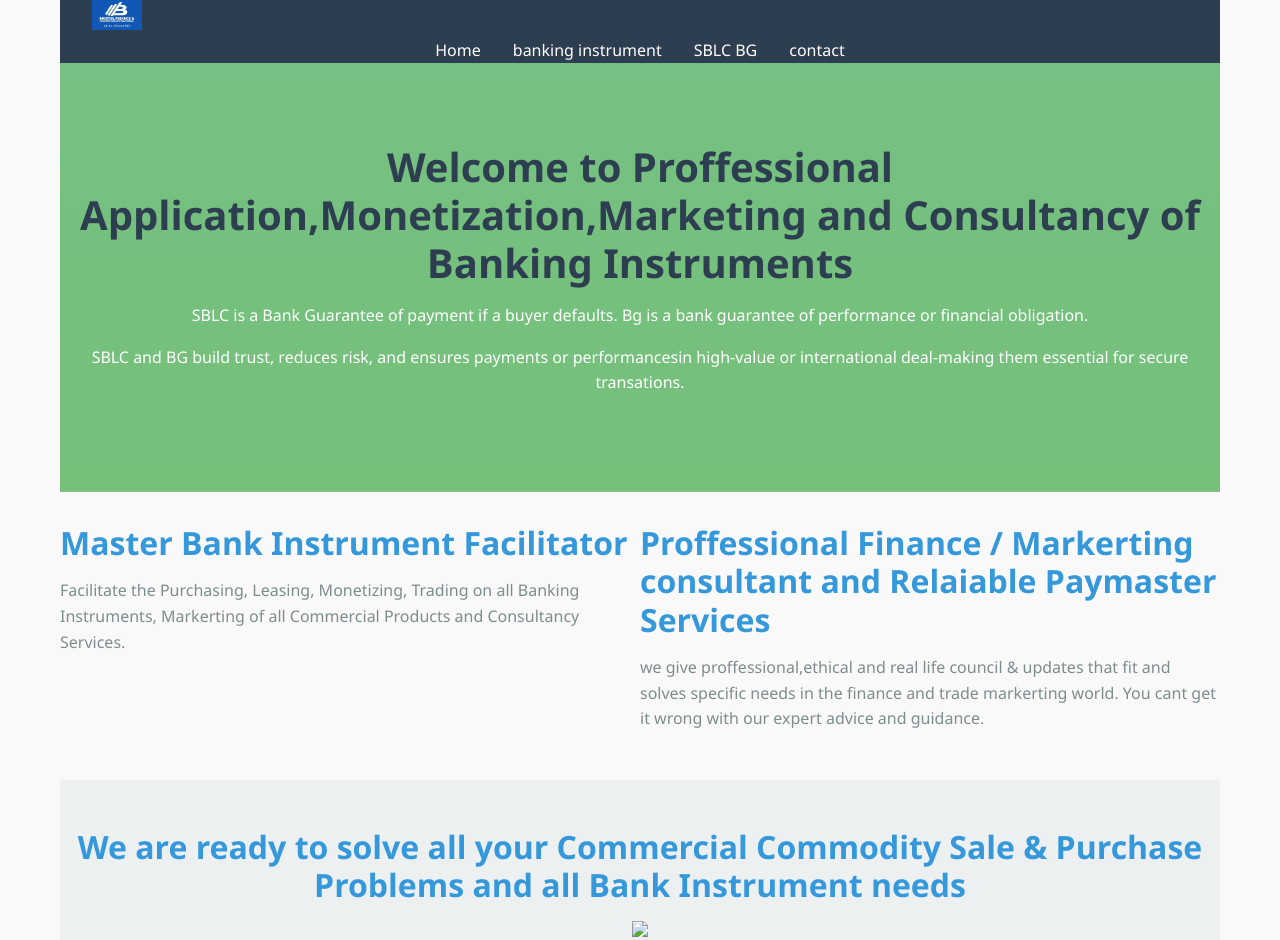
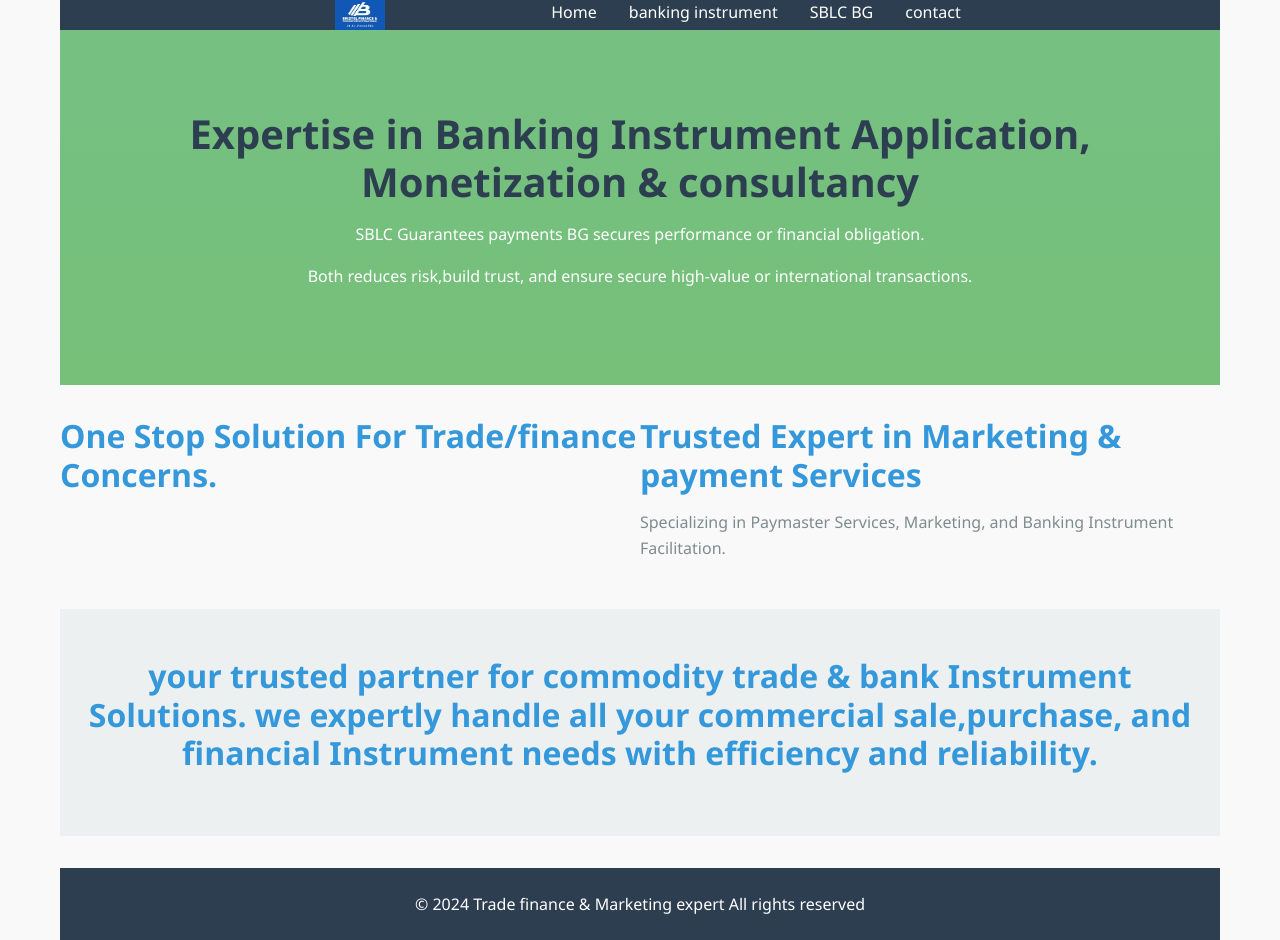
Before and after one commit to Dennis19771982/BANK-INSTRUMENTS, a plain HTML site: page bankinginstrument.html in a window 1280 px wide. Shown: the top 940 px of the page. Drawn offline with Linux system fonts and the light colour scheme.

Commit message:
Update bankinginstrument.html

```diff
--- a/bankinginstrument.html
+++ b/bankinginstrument.html
@@ -1,19 +1,5 @@
 <html lang="en">
 <head>
-
-
-
-  <!-- Google tag (gtag.js) -->
-<script async src="https://www.googletagmanager.com/gtag/js?id=G-J9QD81DT2W"></script>
-<script>
-  window.dataLayer = window.dataLayer || [];
-  function gtag(){dataLayer.push(arguments);}
-  gtag('js', new Date());
-
-  gtag('config', 'G-J9QD81DT2W');
-</script>
-</script>
-</script>
     <meta charset="UTF-8">
     <meta name="viewport" content="width=device-width, initial-scale=1.0">
     <title>Finance Marketing Consultancy</title>
@@ -81,9 +67,11 @@
     <div class="container">
  <header>
     <nav>
-        <a class="navbar-brand" href="index.html"></a>
-          <img src="Images/bristollogo.jpg" class="brand" alt="logo"></li>
         <uL>
+
+          <a class="navbar-brand" href="index.html"></a>
+          <img src="Images/bristollogo.jpg" class="brand" alt="logo">
+
             <li>  <a href="index.html">Home</a> </li>
              <li>  <a href="bankinginstrument.html">banking instrument</a> </li>
               <li>  <a href="SBLCBG.html">SBLC BG</a> </li>
@@ -94,37 +82,37 @@
  <Main>
    <section class="hero3">
 
-<h1>Welcome to Proffessional Application,Monetization,Marketing and Consultancy of Banking Instruments</h1>
+<h1>Expertise in Banking Instrument Application, Monetization & consultancy</h1>
 
-<p>SBLC is a Bank Guarantee of payment if a buyer defaults.
-   Bg is a bank guarantee of performance or financial
-    obligation.
+<p>SBLC Guarantees payments
+  BG secures performance or financial obligation.
 
 </p>
-<p>SBLC and BG build trust, reduces risk, and ensures payments or performancesin high-value or international
-    deal-making them essential for secure transations.
+<p>Both reduces risk,build trust, and ensure secure high-value or international
+  transactions.
 
 
    </section>
    <section class="feature">
     <article>
-    <h2>Master Bank Instrument Facilitator</h2>
-    <p>Facilitate the Purchasing, Leasing, Monetizing, Trading on all Banking Instruments, Markerting of all
-        Commercial Products and Consultancy Services.
+    <h2>One Stop Solution For Trade/finance Concerns.</h2>
+    <p>
     </p>
     </article>
     <article>
-    <h2>Proffessional Finance / Markerting consultant and Relaiable Paymaster Services</h2>
-    <p>we give proffessional,ethical and real life council & updates that fit and solves specific needs
-      in the finance and trade markerting world. You cant get it wrong with our expert advice and guidance.
+    <h2>Trusted Expert in Marketing & payment Services
+    </h2>
+    <p>Specializing in Paymaster Services, Marketing, and Banking Instrument Facilitation.
     </p>
     </article>
    </section>
 
    <section id="cta" class="cta">
-    <h2>We are ready to solve all your Commercial Commodity Sale & Purchase Problems and all Bank Instrument needs</h2>
+    <h2>your trusted partner for commodity trade & bank Instrument Solutions.
+      we expertly handle all your commercial sale,purchase, and financial
+      Instrument needs with efficiency and reliability.
+    </h2>
 
-    <img src="Images/bank instrument image 2.jpeg">
 
    </section>
  </Main>
```
